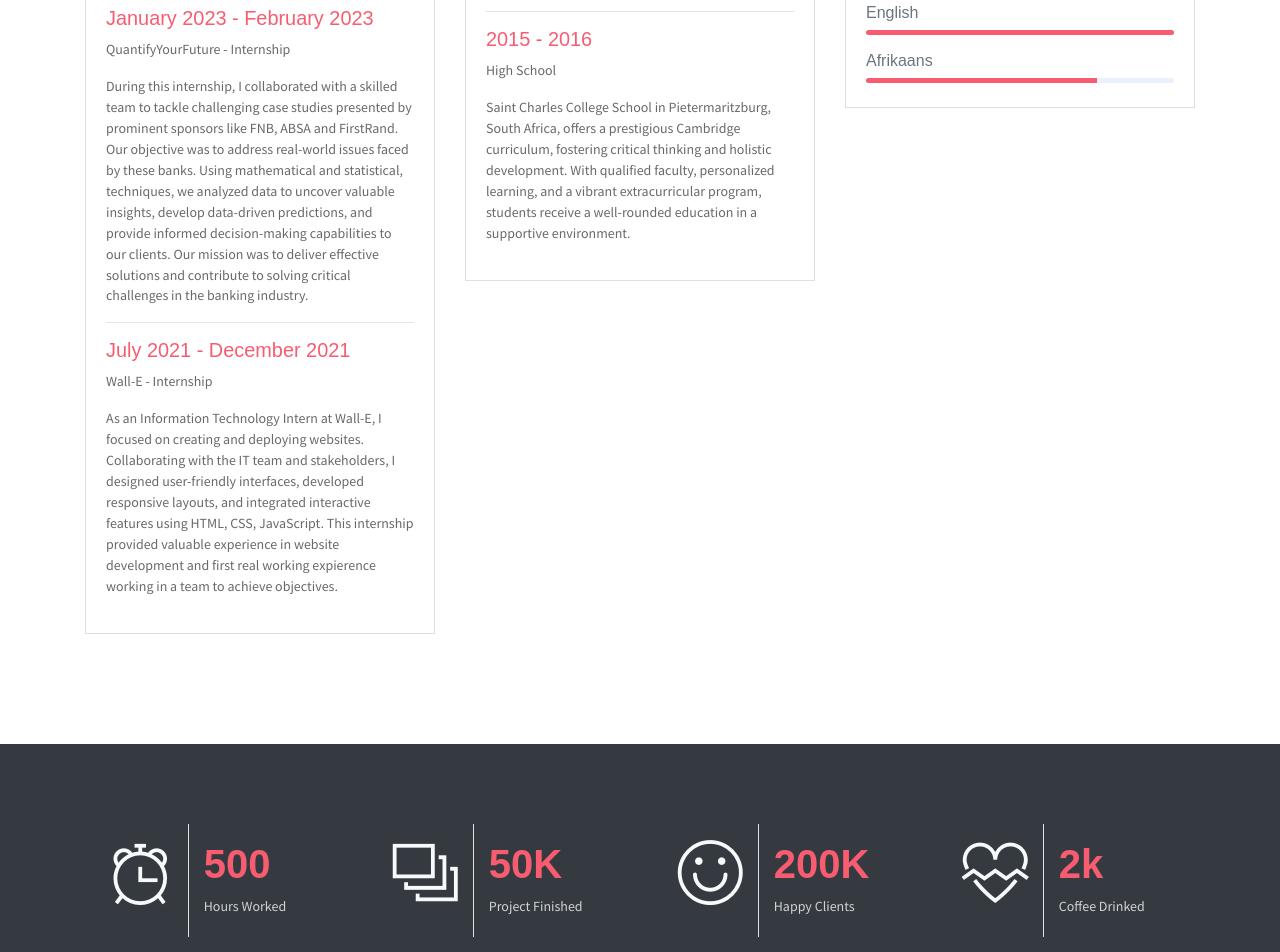
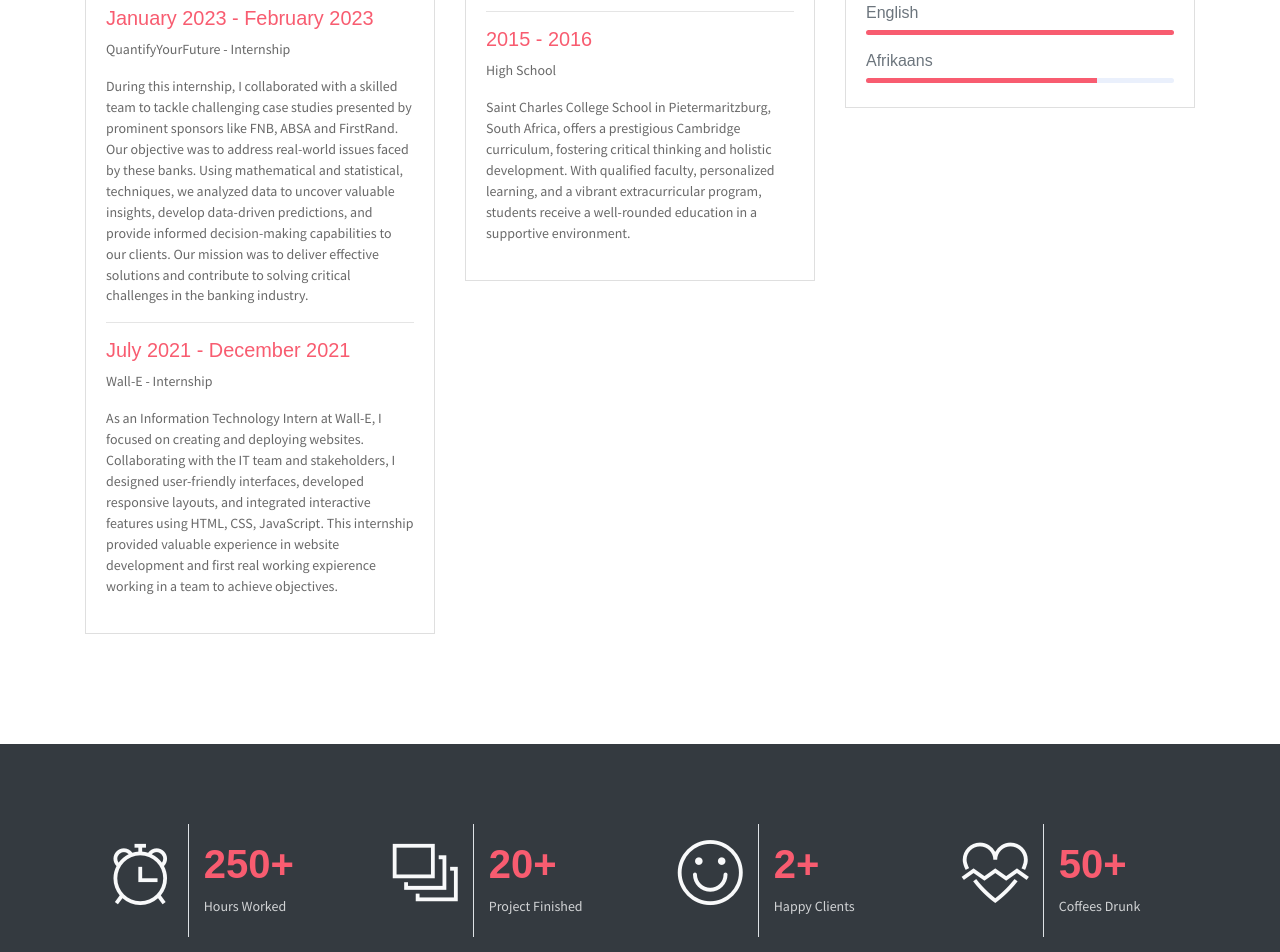
Before and after one commit to dennisdeneve/New-Portfolio, a website: page public_html/index.html in a window 1280 px wide. Shown: the part 1830-2782 px from the top of the page. Drawn offline with Linux system fonts and the light colour scheme; some packages are replaced by stand-ins of ours.

Commit message:
Changes made to index.html + Changed photos up

```diff
--- a/public_html/index.html
+++ b/public_html/index.html
@@ -82,11 +82,8 @@
                     <li><span>Address</span> : Claremont, Cape Town, Western Cape, South Africa.</li>
                 </ul>
                 <ul class="social-icons pt-3">
-                    <!-- <li class="social-item"><a class="social-link" href="#"><i class="ti-facebook" aria-hidden="true"></i></a></li>
-                    <li class="social-item"><a class="social-link" href="#"><i class="ti-twitter" aria-hidden="true"></i></a></li>
-                    <li class="social-item"><a class="social-link" href="#"><i class="ti-google" aria-hidden="true"></i></a></li> -->
                     <li class="social-item"><a class="social-link text-light" href="https://www.linkedin.com/in/dennis-hammerschlag-57aa951a2/"><i class="ti-linkedin" aria-hidden="true"></i></a></li>
-                <li class="social-item"><a class="social-link text-light" href="https://github.com/dennisdeneve"><i class="ti-github" aria-hidden="true"></i></a></li>
+                    <li class="social-item"><a class="social-link text-light" href="https://github.com/dennisdeneve"><i class="ti-github" aria-hidden="true"></i></a></li>
                 </ul>
             </div>
             <div class="col-lg-4 about-card">
@@ -182,7 +179,6 @@
                             <P class="subtitle">Saint Charles College School in Pietermaritzburg, South Africa, offers a prestigious Cambridge curriculum,
                                  fostering critical thinking and holistic development. With qualified faculty, personalized learning, and a vibrant
                                  extracurricular program, students receive a well-rounded education in a supportive environment.</P>
-
                         </div>
                     </div>
                 </div>
@@ -251,7 +247,7 @@
                             <div class="m-auto"><i class="ti-alarm-clock icon-xl"></i></div>
                         </div>
                         <div class="col-7 text-left py-3">
-                            <h1 class="text-danger font-weight-bold font40">500</h1>
+                            <h1 class="text-danger font-weight-bold font40">250+</h1>
                             <p class="text-light mb-1">Hours Worked</p>
                         </div>
                     </div>
@@ -262,7 +258,7 @@
                             <div class="m-auto"><i class="ti-layers-alt icon-xl"></i></div>
                         </div>
                         <div class="col-7 text-left py-3">
-                            <h1 class="text-danger font-weight-bold font40">50K</h1>
+                            <h1 class="text-danger font-weight-bold font40">20+</h1>
                             <p class="text-light mb-1">Project Finished</p>
                         </div>
                     </div>
@@ -273,7 +269,7 @@
                             <div class="m-auto"><i class="ti-face-smile icon-xl"></i></div>
                         </div>
                         <div class="col-7 text-left py-3">
-                            <h1 class="text-danger font-weight-bold font40">200K</h1>
+                            <h1 class="text-danger font-weight-bold font40">2+</h1>
                             <p class="text-light mb-1">Happy Clients</p>
                         </div>
                     </div>
@@ -284,8 +280,8 @@
                             <div class="m-auto"><i class="ti-heart-broken icon-xl"></i></div>
                         </div>
                         <div class="col-7 text-left py-3">
-                            <h1 class="text-danger font-weight-bold font40">2k</h1>
-                            <p class="text-light mb-1">Coffee Drinked</p>
+                            <h1 class="text-danger font-weight-bold font40">50+</h1>
+                            <p class="text-light mb-1">Coffees Drunk</p>
                         </div>
                     </div>
                 </div>
@@ -293,7 +289,7 @@
         </div>
     </section>
 
-    <section class="section" id="service">
+    <!-- <section class="section" id="service">
         <div class="container">
             <h2 class="mb-5 pb-4"><span class="text-danger">My</span> Services</h2>
             <div class="row">
@@ -365,20 +361,20 @@
                 </div>
             </div>
         </div>
-    </section>
+    </section> -->
 
 
     <section class="section bg-dark py-5">
         <div class="container text-center">
             <h2 class="text-light mb-5 font-weight-normal">I Am Available For FreeLance</h2>
-            <button class="btn bg-primary w-lg" >Hire me</button>
+            <a href="#contact"><button class="btn bg-primary w-lg">Hire me</button></a>
         </div>
     </section>
 
-    <!-- Portfolio Section -->
+    <!-- Art Portfolio Section -->
     <section class="section bg-custom-gray" id="portfolio">
         <div class="container">
-            <h1 class="mb-5"><span class="text-danger">My</span> Portfolio</h1>
+            <h1 class="mb-5"><span class="text-danger">My</span> Art Portfolio</h1>
             <div class="portfolio">
                 <div class="filters">
                     <a href="#" data-filter=".new" class="active">
```
Also changed, not shown: public_html/assets/imgs/avatar.jpg, public_html/assets/imgs/header.jpg, 5 other files.
